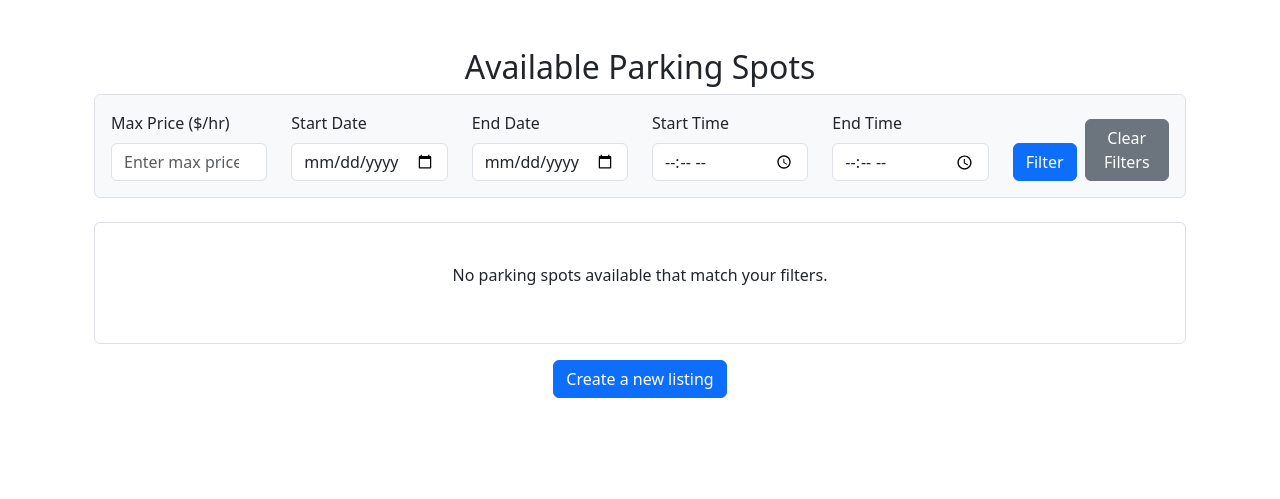
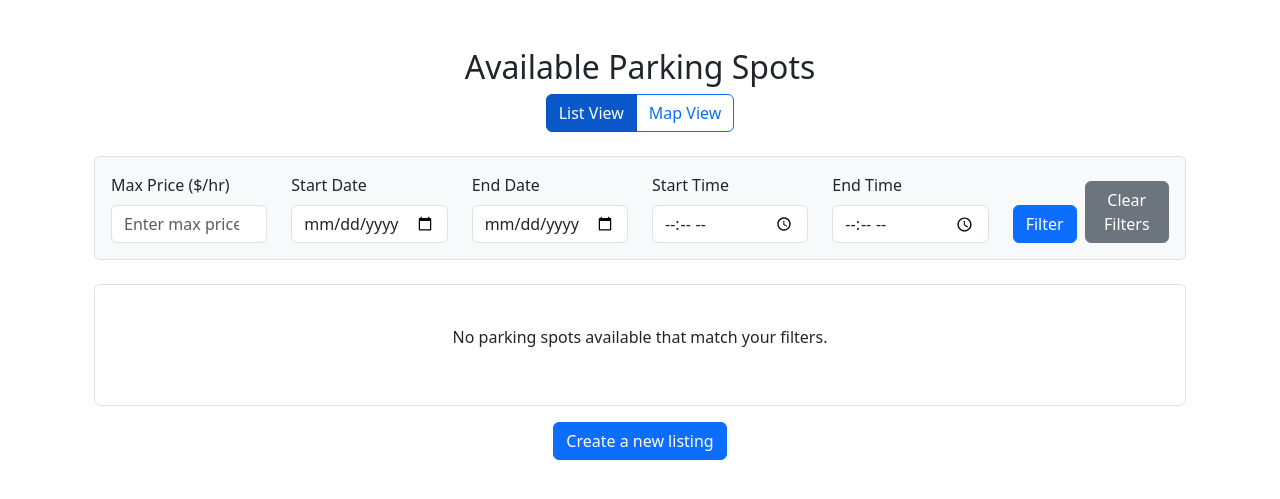
Before and after one commit to maazimam/parkeasy, a Django app: page /listings/view_listings/ in a window 1280 px wide. Shown: the part 56-555 px from the top of the page. Run offline with Django 5.2, Linux system fonts and the light colour scheme; data that the repository does not hold is empty.

Commit message:
complete map prototype

```diff
--- /dev/null
+++ b/listings/static/listings/js/view_listings.js
@@ -0,0 +1,102 @@
+console.log("view_listings.js loaded");
+
+document.addEventListener("DOMContentLoaded", function () {
+  // View toggle functionality
+  const listViewBtn = document.getElementById("list-view-btn");
+  const mapViewBtn = document.getElementById("map-view-btn");
+  const listView = document.getElementById("list-view");
+  const mapView = document.getElementById("map-view");
+  let map;
+
+  function parseLocation(locationString) {
+    try {
+      const match = locationString.match(/\[([-\d.]+),\s*([-\d.]+)\]/);
+      if (match) {
+        return {
+          lat: parseFloat(match[1]),
+          lng: parseFloat(match[2]),
+          address: locationString.split("[")[0].trim(),
+        };
+      }
+    } catch (error) {
+      console.log("Error parsing location:", error);
+    }
+    return {
+      lat: 43.6532, // Default to Toronto
+      lng: -79.3832,
+      address: locationString || "Location not specified",
+    };
+  }
+
+  function initMap() {
+    if (!map) {
+      map = L.map("map-view").setView([43.6532, -79.3832], 13);
+      L.tileLayer("https://{s}.tile.openstreetmap.org/{z}/{x}/{y}.png", {
+        maxZoom: 19,
+        attribution: "© OpenStreetMap contributors",
+      }).addTo(map);
+
+      // Add markers for all listings
+      const listings = document.querySelectorAll(".card");
+      const bounds = [];
+
+      listings.forEach((listing) => {
+        const location = parseLocation(listing.dataset.location);
+        const marker = L.marker([location.lat, location.lng]).addTo(map);
+        bounds.push([location.lat, location.lng]);
+
+        // Create popup content
+        const title = listing.querySelector(".card-title").textContent;
+        const price = listing.querySelector(
+          ".card-text:nth-child(2)"
+        ).textContent;
+        const popupContent = `
+          <strong>${title}</strong><br>
+          ${location.address}<br>
+          ${price}<br>
+          <a href="#" class="btn btn-sm btn-success mt-2">Book Now</a>
+        `;
+        marker.bindPopup(popupContent);
+      });
+
+      // Fit map to show all markers if there are any
+      if (bounds.length > 0) {
+        map.fitBounds(bounds);
+      }
+    }
+  }
+
+  function showListView() {
+    mapView.classList.remove("active-view");
+    listView.classList.add("active-view");
+    listViewBtn.classList.add("btn-primary");
+    listViewBtn.classList.remove("btn-outline-primary");
+    mapViewBtn.classList.add("btn-outline-primary");
+    mapViewBtn.classList.remove("btn-primary");
+  }
+
+  function showMapView() {
+    listView.classList.remove("active-view");
+    mapView.classList.add("active-view");
+    mapViewBtn.classList.add("btn-primary");
+    mapViewBtn.classList.remove("btn-outline-primary");
+
+    // change list view button style since we are switching to map view
+    listViewBtn.classList.remove("btn-primary");
+    listViewBtn.classList.add("btn-outline-primary");
+    // remove active from list view button
+    listViewBtn.classList.remove("active");
+
+    initMap();
+    if (map) {
+      map.invalidateSize(); // Ensures map renders correctly
+    }
+  }
+
+  // Event Listeners
+  listViewBtn.addEventListener("click", showListView);
+  mapViewBtn.addEventListener("click", showMapView);
+
+  // Initialize with list view
+  showListView();
+});
--- a/listings/templates/listings/view_listings.html
+++ b/listings/templates/listings/view_listings.html
@@ -1,13 +1,49 @@
-{% extends 'base.html' %}
-
-{% block title %}All Listings{% endblock %}
-
-{% block content %}
+{% extends 'base.html' %} {% load static %} {% block extra_head %}
+<!-- Leaflet CSS -->
+<link
+  rel="stylesheet"
+  href="https://unpkg.com/leaflet@1.9.4/dist/leaflet.css"
+  integrity="sha256-p4NxAoJBhIIN+hmNHrzRCf9tD/miZyoHS5obTRR9BMY="
+  crossorigin=""
+/>
+<!-- Custom CSS -->
+<link rel="stylesheet" href="{% static 'listings/css/map.css' %}" />
+<style>
+  .view-toggle {
+    margin-bottom: 20px;
+  }
+  #map-view {
+    height: 600px;
+  }
+  .view-container {
+    display: none; /* Hide by default */
+  }
+  .active-view {
+    display: block !important; /* Show when active */
+  }
+</style>
+{% endblock %} {% block title %}All Listings{% endblock %} {% block content %}
 <div class="container mt-5">
   <h2 class="text-center">Available Parking Spots</h2>
 
+  <!-- View Toggle Buttons -->
+  <div class="view-toggle text-center mb-4">
+    <div class="btn-group" role="group">
+      <button class="btn btn-primary active" id="list-view-btn">
+        List View
+      </button>
+      <button class="btn btn-outline-primary" id="map-view-btn">
+        Map View
+      </button>
+    </div>
+  </div>
+
   <!-- Filter Form -->
-  <form method="GET" action="{% url 'view_listings' %}" class="p-3 border rounded bg-light mb-4">
+  <form
+    method="GET"
+    action="{% url 'view_listings' %}"
+    class="p-3 border rounded bg-light mb-4"
+  >
     <div class="row">
       <!-- Max Price -->
       <div class="col-md-2">
@@ -19,7 +55,8 @@
           id="max_price"
           name="max_price"
           value="{{ request.GET.max_price|default_if_none:'' }}"
-          placeholder="Enter max price">
+          placeholder="Enter max price"
+        />
       </div>
 
       <!-- Start Date -->
@@ -31,7 +68,8 @@
           id="start_date"
           name="start_date"
           value="{{ request.GET.start_date|default_if_none:'' }}"
-          placeholder="Earliest available date">
+          placeholder="Earliest available date"
+        />
       </div>
 
       <!-- End Date -->
@@ -43,7 +81,8 @@
           id="end_date"
           name="end_date"
           value="{{ request.GET.end_date|default_if_none:'' }}"
-          placeholder="Latest available date">
+          placeholder="Latest available date"
+        />
       </div>
 
       <!-- Start Time -->
@@ -55,7 +94,8 @@
           id="start_time"
           name="start_time"
           value="{{ request.GET.start_time|default_if_none:'' }}"
-          placeholder="Earliest available time">
+          placeholder="Earliest available time"
+        />
       </div>
 
       <!-- End Time -->
@@ -67,40 +107,54 @@
           id="end_time"
           name="end_time"
           value="{{ request.GET.end_time|default_if_none:'' }}"
-          placeholder="Latest available time">
+          placeholder="Latest available time"
+        />
       </div>
 
       <!-- Buttons -->
       <div class="col-md-2 d-flex align-items-end">
         <button type="submit" class="btn btn-primary me-2">Filter</button>
-        <a href="{% url 'view_listings' %}" class="btn btn-secondary">Clear Filters</a>
+        <a href="{% url 'view_listings' %}" class="btn btn-secondary"
+          >Clear Filters</a
+        >
       </div>
     </div>
   </form>
 
-  <!-- Listings Display -->
-  <div class="listings-container p-3 border rounded">
+  <!-- List View -->
+  <div
+    id="list-view"
+    class="view-container listings-container p-3 border rounded active-view"
+  >
     {% for listing in listings %}
-    <div class="card mb-3">
+    <div class="card mb-3" data-location="{{ listing.location }}">
       <div class="card-body">
         <h5 class="card-title">{{ listing.title }}</h5>
-        <p class="card-text"><strong>Location:</strong> {{ listing.location }}</p>
-        <p class="card-text"><strong>Price:</strong> ${{ listing.rent_per_hour }}/hour</p>
+        <p class="card-text">
+          <strong>Location:</strong> {{ listing.location }}
+        </p>
+        <p class="card-text">
+          <strong>Price:</strong> ${{ listing.rent_per_hour }}/hour
+        </p>
         <p class="card-text">
           <strong>Available:</strong>
-          {{ listing.available_from|date:"M d, Y" }} to
-          {{ listing.available_until|date:"M d, Y" }}
+          {{ listing.available_from|date:"M d, Y" }} to {{
+          listing.available_until|date:"M d, Y" }}
         </p>
         <p class="card-text">
           <strong>Hours:</strong>
-          {{ listing.available_time_from|time:"g:i A" }} to
-          {{ listing.available_time_until|time:"g:i A" }}
+          {{ listing.available_time_from|time:"g:i A" }} to {{
+          listing.available_time_until|time:"g:i A" }}
         </p>
         <p class="card-text">{{ listing.description }}</p>
         <p class="card-text">
-          <small class="text-muted">Listed by: {{ listing.user.username }}</small>
+          <small class="text-muted"
+            >Listed by: {{ listing.user.username }}</small
+          >
         </p>
-        <a href="{% url 'book_listing' listing.id %}" class="btn btn-success">Book Now</a>
+        <a href="{% url 'book_listing' listing.id %}" class="btn btn-success"
+          >Book Now</a
+        >
       </div>
     </div>
     {% empty %}
@@ -110,8 +164,23 @@
     {% endfor %}
   </div>
 
+  <!-- Map View -->
+  <div id="map-view" class="view-container border rounded">
+    <!-- The map will be initialized here -->
+  </div>
+
   <div class="text-center mt-3">
-    <a href="{% url 'create_listing' %}" class="btn btn-primary">Create a new listing</a>
+    <a href="{% url 'create_listing' %}" class="btn btn-primary"
+      >Create a new listing</a
+    >
   </div>
 </div>
+{% endblock %} {% block scripts %}
+<!-- Leaflet JS -->
+<script
+  src="https://unpkg.com/leaflet@1.9.4/dist/leaflet.js"
+  integrity="sha256-20nQCchB9co0qIjJZRGuk2/Z9VM+kNiyxNV1lvTlZBo="
+  crossorigin=""
+></script>
+<script src="{% static 'listings/js/view_listings.js' %}"></script>
 {% endblock %}
```
Also changed, not shown: listings/static/listings/js/map.js (+58 -0 lines).
